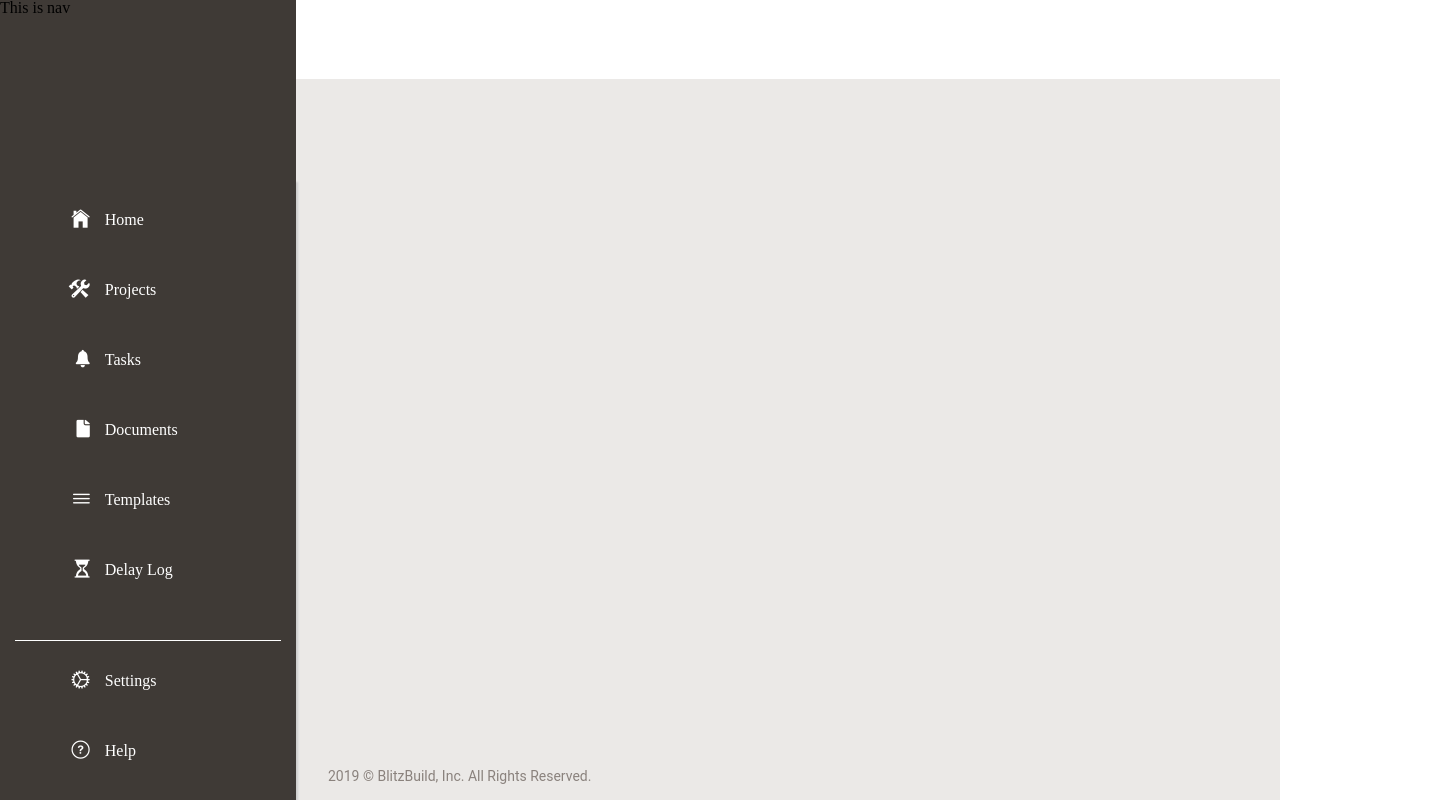
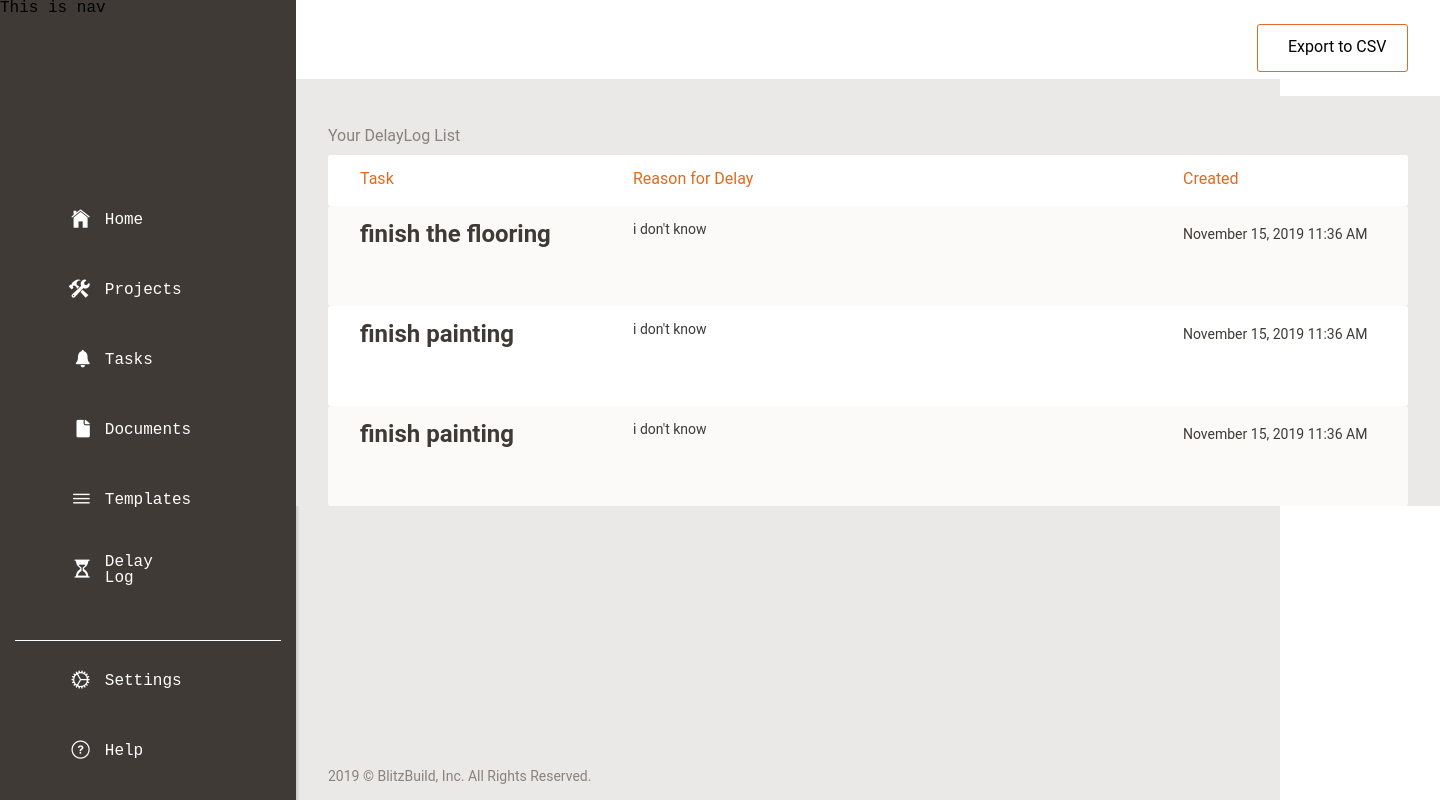
Before and after one commit to mharley12345/blitz-build-fe, a React (Create React App) app in the folder blitz-build/: page /delay-log in a window 1280 px wide. Shown: the whole page, 1440 px wide, since content can reach past the window. Built offline with nearby package versions, Linux system fonts and the light colour scheme; no server answers.

Commit message:
added DelayLog and DelayLog Card and changed some styles

```diff
--- a/blitz-build/src/App.js
+++ b/blitz-build/src/App.js
@@ -12,6 +12,7 @@ import IndividualProject from "./components/projects/IndividualProject";
 import Logout from './components/auth/Logout'
 import Layout from './layouts/Layout'
 import TaskCard from './components/dashboard/TaskCard'
+import DelayLog from './components/delayLog/DelayLog'
 //SWITCH INDEX TO DASHBOARD AFTER LC CHANGES HIS FILE NAME
 
 function App() {
@@ -75,6 +76,7 @@ function App() {
           <Route exact path="/tasks" component={Tasks} />
           <Route exact path="/projects" component={Projects} />
           <Route exact path="/project/:id" component={IndividualProject} />
+          <Route exact path="/delay-log" component={DelayLog} />
         </Switch>
       </Layout>
     </Router>
--- /dev/null
+++ b/blitz-build/src/components/delayLog/DelayLog.jsx
@@ -0,0 +1,237 @@
+import React, { useState, useEffect } from "react";
+import styled from "styled-components";
+import axios from "axios";
+import { ExportToCsv } from "export-to-csv";
+import Global from "../../styles/Global";
+
+import DelayLogCard from "./DelayLogCard";
+
+const delayLogDummyData = [
+  {
+    projectId: "orc",
+    projectName: "orc",
+    reason: "i don't know",
+    taskId: "-LtkXMRfFmz3tdS9U34Z",
+    taskName: "finish the flooring",
+    timestamp: "November 15, 2019 11:36 AM",
+    uid: "R3fE6DP3UgP8hQSWbGubsHb7lOw2",
+    username: "joe@smith.com"
+  },
+  {
+    projectId: "orc2",
+    projectName: "orc2",
+    reason: "i don't know",
+    taskId: "-LtkXMRfFmz3tdS9U34Z",
+    taskName: "finish painting",
+    timestamp: "November 15, 2019 11:36 AM",
+    uid: "R3fE6DP3UgP8hQSWbGubsHb7lOw2",
+    username: "joe@smith.com"
+  },
+  {
+    projectId: "orc2",
+    projectName: "orc2",
+    reason: "i don't know",
+    taskId: "-LtkXMRfFmz3tdS9U34Z",
+    taskName: "finish painting",
+    timestamp: "November 15, 2019 11:36 AM",
+    uid: "R3fE6DP3UgP8hQSWbGubsHb7lOw2",
+    username: "joe@smith.com"
+  }
+];
+
+// const DelayLogTop = styled.div`
+//   position: absolute;
+//   width: 1144px;
+//   height: 96px;
+//   left: 296px;
+//   background: #ffffff;
+//   box-shadow: 0px 0px 2px rgba(0, 0, 0, 0.25);
+// `;
+const DelayLogContent = styled.div`
+  position: absolute;
+
+  width: 1144px;
+
+  left: 296px;
+  top: 96px;
+
+  /* 200 Gray */
+
+  background: #ebe9e7;
+
+  :nth-child(odd) {
+    background: #fbfaf9;
+  }
+`;
+const DelayLogButton = styled.div`
+  position: absolute;
+  width: 151px;
+  height: 48px;
+  left: 1257px;
+  top: 24px;
+  border: 1px solid #dd6b20;
+  box-sizing: border-box;
+  border-radius: 3px;
+  padding-top: 14px;
+  padding-left: 30px;
+  font-size: 16px;
+  font-family: Roboto;
+`;
+const DelayLogListText = styled.p`
+  width: 161px;
+  height: 19px;
+  margin-top: 32px;
+  margin-left: 32px;
+  font-family: Roboto;
+  font-size: 16px;
+
+  /* 400 Gray */
+
+  color: #8a827d;
+`;
+const DelayLogTableTitles = styled.p`
+  width: 1080px;
+  height: 51px;
+  margin-top: 8px;
+  margin-left: 32px;
+
+  /* 000 White */
+
+  background: #ffffff;
+  border-radius: 3px;
+  display: flex;
+`;
+const TitlesTask = styled.p`
+  width: 223px;
+  height: 19px;
+  padding-top: 16px;
+  margin-left: 32px;
+  font-family: Roboto;
+
+  font-size: 16px;
+
+  /* 600 Orange */
+
+  color: #dd6b20;
+`;
+const TitlesReason = styled.p`
+  width: 500px;
+  height: 19px;
+  padding-top: 16px;
+  margin-left: 50px;
+  font-family: Roboto;
+
+  font-size: 16px;
+
+  /* 600 Orange */
+
+  color: #dd6b20;
+`;
+const TitlesCreatedTime = styled.p`
+  width: 210px;
+  height: 19px;
+  padding-top: 16px;
+  margin-left: 50px;
+  font-family: Roboto;
+
+  font-size: 16px;
+
+  /* 600 Orange */
+
+  color: #dd6b20;
+`;
+const DelayLogListContainer = styled.div`
+  width: 1080px;
+  height: 100px;
+  margin-left: 32px;
+
+  /* 100 Gray */
+
+  background: #fbfaf9;
+  border-radius: 3px;
+
+  :nth-child(even) {
+    background: #ffffff;
+  }
+`;
+const DelayLogGray = styled.div`
+  width: 1080px;
+  height: 100px;
+  margin-left: 32px;
+
+  /* 100 Gray */
+
+  background: #fbfaf9;
+  border-radius: 3px;
+`;
+function DelayLog() {
+  const [delayLogs, setDelayLogs] = useState([]);
+  useEffect(() => {
+    axios
+      .get(
+        `https://api-blitz-build-dev.herokuapp.com/api/auth/${localStorage.getItem(
+          "uid"
+        )}/delay_logs`,
+        { headers: { token: localStorage.getItem("token") } }
+      )
+      .then(res => {
+        console.log(res);
+        const delayLogsArray = Object.values(res.data);
+        setDelayLogs(delayLogsArray);
+      })
+      .catch(err => {
+        console.log(err);
+      });
+  }, []);
+
+  function handleExportCSV() {
+    const options = {
+      fieldSeparator: ",",
+      quoteStrings: '"',
+      decimalSeparator: ".",
+      showLabels: true,
+      showTitle: true,
+      title: "Delay_Log CSV",
+      useTextFile: false,
+      useBom: true,
+      useKeysAsHeaders: true
+      // headers: ['Column 1', 'Column 2', etc...] <-- Won't work with useKeysAsHeaders present!
+    };
+    const csvExporter = new ExportToCsv(options);
+
+    csvExporter.generateCsv(delayLogs);
+  }
+
+  function getDelayLogs() {
+    if (delayLogDummyData.length === 0) {
+      return <DelayLogGray>You do not have DelayLog</DelayLogGray>;
+    } else {
+      return delayLogDummyData.map(data => {
+        return (
+
+           <DelayLogListContainer> <DelayLogCard data={data} /></DelayLogListContainer>
+
+        );
+      });
+    }
+  }
+  return (
+    <div>
+      <Global />
+      <div>
+        <DelayLogButton onClick={handleExportCSV}>Export to CSV</DelayLogButton>
+      </div>
+      <DelayLogContent>
+        <DelayLogListText>Your DelayLog List</DelayLogListText>
+        <DelayLogTableTitles>
+          <TitlesTask>Task</TitlesTask>
+          <TitlesReason>Reason for Delay</TitlesReason>
+          <TitlesCreatedTime>Created</TitlesCreatedTime>
+        </DelayLogTableTitles>
+        {getDelayLogs()}
+      </DelayLogContent>
+    </div>
+  );
+}
+
+export default DelayLog;
--- /dev/null
+++ b/blitz-build/src/components/delayLog/DelayLogCard.jsx
@@ -0,0 +1,58 @@
+import React from "react";
+import styled from "styled-components";
+
+const LogCardContainer = styled.div`
+  display: flex;
+`;
+const LogCardTask = styled.div`
+  width: 223px;
+  height: 28px;
+  padding-top: 16px;
+  margin-left: 32px;
+  font-family: Roboto;
+
+  font-weight: bold;
+  font-size: 24px;
+
+  /* 500 Gray */
+
+  color: #3f3a36;
+`;
+const LogCardReason = styled.div`
+  width: 500px;
+  height: 68px;
+  padding-top: 16px;
+  margin-left: 50px;
+  font-family: Roboto;
+
+  font-size: 14px;
+
+  /* 800 Gray */
+
+  color: #3b3b3b;
+`;
+const LogCardCreated = styled.div`
+  width: 210px;
+  height: 24px;
+  padding-top: 21px;
+  margin-left: 50px;
+  font-family: Roboto;
+  font-size: 14px;
+
+  /* 500 Gray */
+
+  color: #3f3a36;
+`;
+
+function DelayLogCard(props) {
+  console.log(props);
+  return (
+    <LogCardContainer>
+      <LogCardTask>{props.data.taskName}</LogCardTask>
+      <LogCardReason>{props.data.reason}</LogCardReason>
+      <LogCardCreated>{props.data.timestamp}</LogCardCreated>
+    </LogCardContainer>
+  );
+}
+
+export default DelayLogCard;
```
